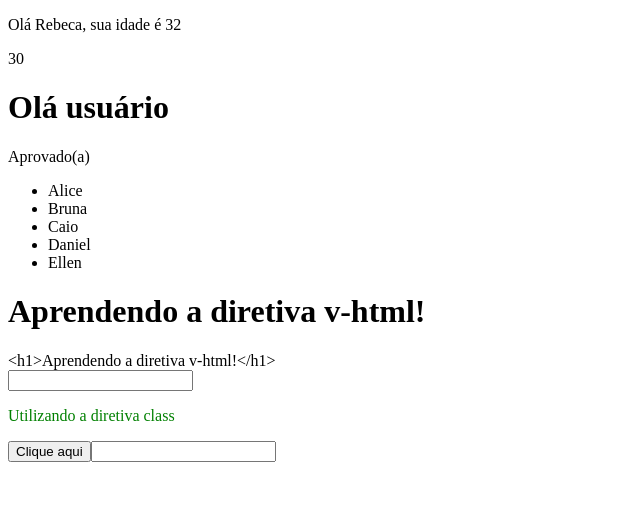
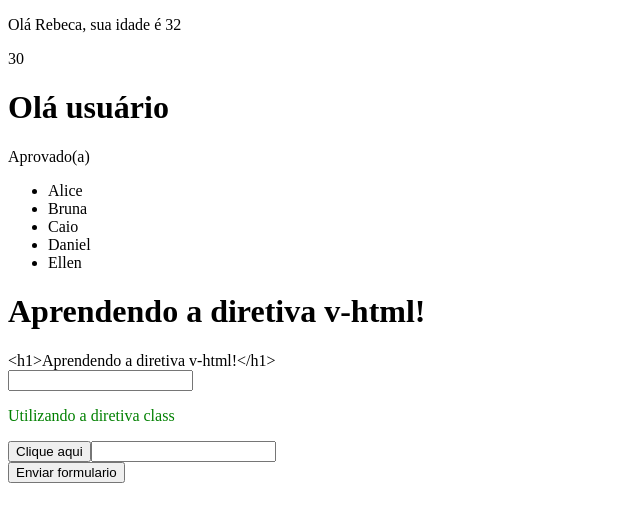
Before and after one commit to Guilherme-Ferreira-Tombini/vue-preject-initial, a Vue app: page / in a window 1280 px wide. Shown: the top 522 px of the page, without its empty margins (0-640 px from the left). Built offline with nearby package versions, Linux system fonts and the light colour scheme.

Commit message:
trabalhando com o metodo submit

```diff
--- a/src/App.vue
+++ b/src/App.vue
@@ -9,6 +9,7 @@
   import Exemplo06 from './componentes/Exemplo06Classe.vue';
   import Exemplo07 from './componentes/Exemplo07Clique.vue';
   import Exemplo08 from './componentes/Exemplo08Teclado.vue';
+  import Exemplo09 from './componentes/Exemplo09Enviar.vue';
  </script>
 
 <!-- HTML -->
@@ -21,4 +22,5 @@
     <Exemplo06/>
     <Exemplo07/>
     <Exemplo08/>
+    <Exemplo09/>
  </template>
--- /dev/null
+++ b/src/componentes/Exemplo09Enviar.vue
@@ -0,0 +1,13 @@
+<!-- SCRIPT -->
+<script setup>
+    function validaFormulario(){
+        alert('Formulario enviado');
+    }
+</script>
+
+ <!-- HTML -->
+<template>
+    <form @submit="validaFormulario">
+        <input type="submit" value="Enviar formulario">
+    </form>
+</template>
```
